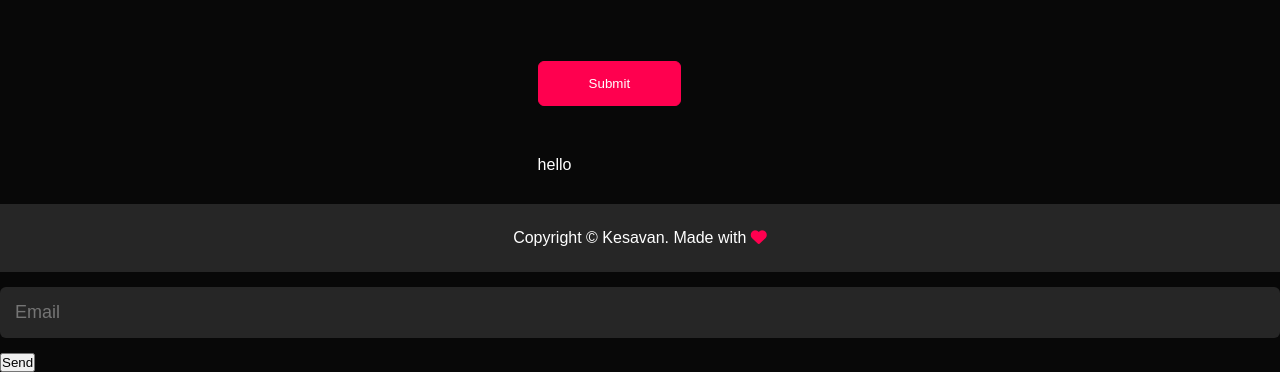
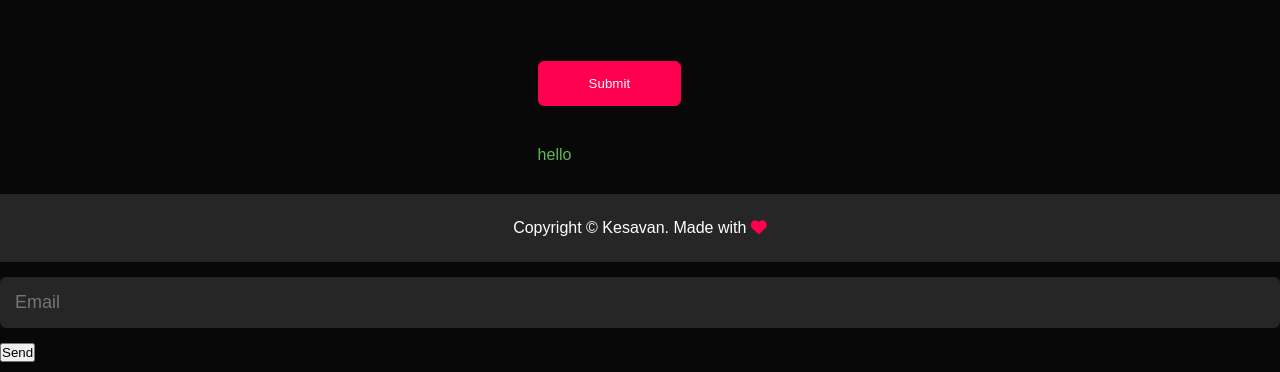
Before and after one commit to Kesavan-29/Portfolio, a plain HTML site: page index.html in a window 1280 px wide. Shown: the part 2497-2869 px from the top of the page. Drawn offline with Linux system fonts and the light colour scheme.

Commit message:
Update styles.css

```diff
--- a/styles.css
+++ b/styles.css
@@ -375,3 +375,8 @@ nav .fas{
     }
 
 }
+#msg{
+            color:#61b752;
+            margin-top:-10px;
+            display:block;
+            }
```
